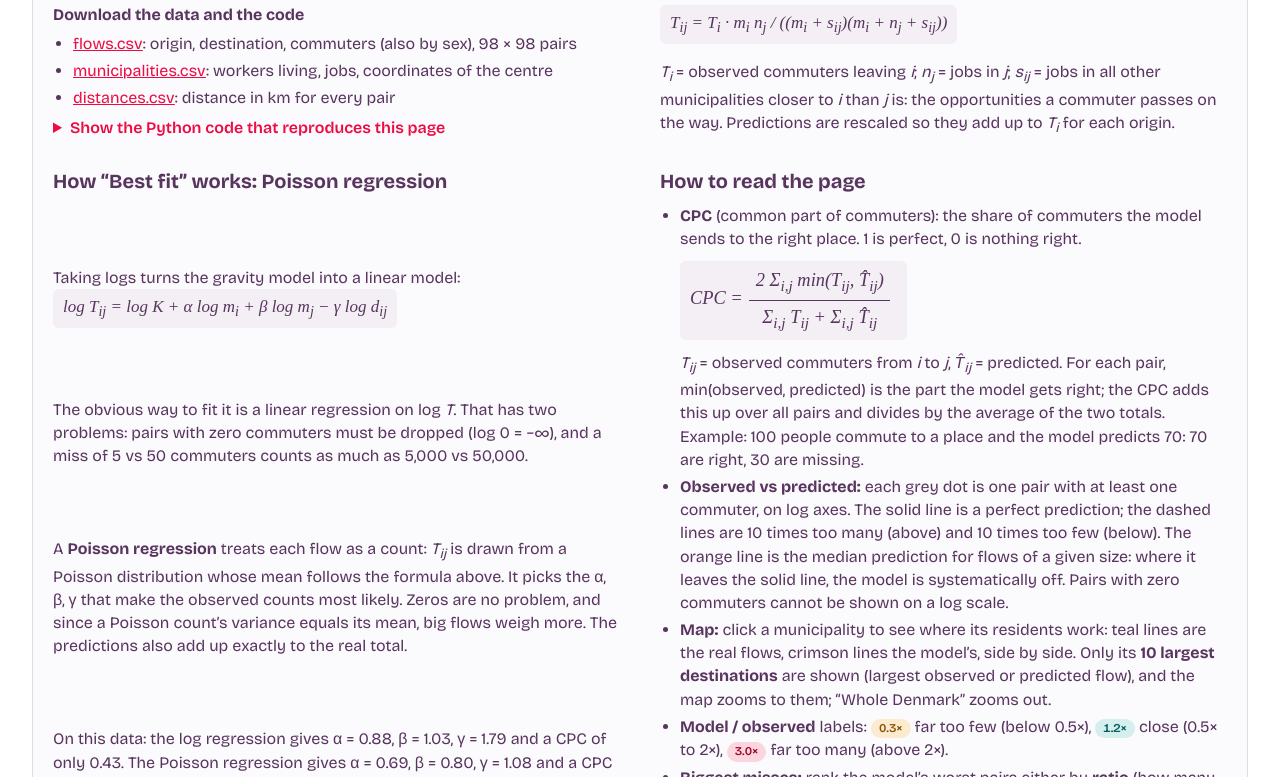
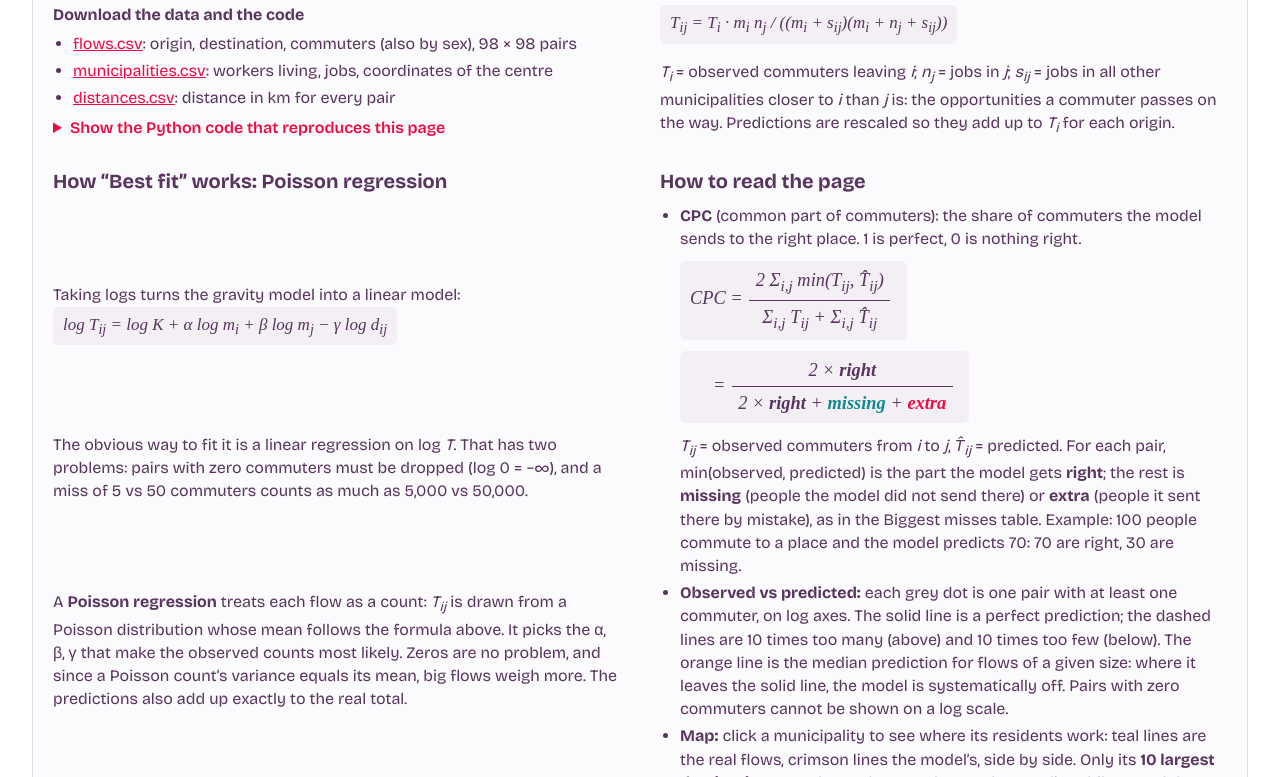
Before and after one commit to lalessan/mobility-models, a plain HTML site: page playground/index.html in a window 1280 px wide. Shown: the part 596-1373 px from the top of the page. Drawn offline with nearby package versions, Linux system fonts and the light colour scheme.

Commit message:
CPC formula with right / missing / extra in colour
Co-Authored-By: Claude Opus 5.5 <noreply@anthropic.com>
Claude-Session: https://claude.ai/code/session_0172cWaCkUGzi51sVetaQ63A

```diff
--- a/playground/index.html
+++ b/playground/index.html
@@ -378,7 +378,8 @@ print(&#x27;Gravity predicts far too many:&#x27;); display(too_many)
         <ul>
           <li><b>CPC</b> (common part of commuters): the share of commuters the model sends to the right place. 1 is perfect, 0 is nothing right.
             <span class="eq eqblock">CPC =<span class="frac"><span>2 Σ<sub>i,j</sub> min(T<sub>ij</sub>, T̂<sub>ij</sub>)</span><span>Σ<sub>i,j</sub> T<sub>ij</sub> + Σ<sub>i,j</sub> T̂<sub>ij</sub></span></span></span>
-            <i>T<sub>ij</sub></i> = observed commuters from <i>i</i> to <i>j</i>, <i>T̂<sub>ij</sub></i> = predicted. For each pair, min(observed, predicted) is the part the model gets right; the CPC adds this up over all pairs and divides by the average of the two totals. Example: 100 people commute to a place and the model predicts 70: 70 are right, 30 are missing.</li>
+            <span class="eq eqblock">&nbsp;&nbsp;&nbsp;&nbsp;&nbsp;=<span class="frac"><span>2 × <b style="color:#58355E">right</b></span><span>2 × <b style="color:#58355E">right</b> + <b style="color:#0F8B8D">missing</b> + <b style="color:#EC0B43">extra</b></span></span></span>
+            <i>T<sub>ij</sub></i> = observed commuters from <i>i</i> to <i>j</i>, <i>T̂<sub>ij</sub></i> = predicted. For each pair, min(observed, predicted) is the part the model gets <b>right</b>; the rest is <b>missing</b> (people the model did not send there) or <b>extra</b> (people it sent there by mistake), as in the Biggest misses table. Example: 100 people commute to a place and the model predicts 70: 70 are right, 30 are missing.</li>
           <li><b>Observed vs predicted:</b> each grey dot is one pair with at least one commuter, on log axes. The solid line is a perfect prediction; the dashed lines are 10 times too many (above) and 10 times too few (below). The orange line is the median prediction for flows of a given size: where it leaves the solid line, the model is systematically off. Pairs with zero commuters cannot be shown on a log scale.</li>
           <li><b>Map:</b> click a municipality to see where its residents work: teal lines are the real flows, crimson lines the model’s, side by side. Only its <b>10 largest destinations</b> are shown (largest observed or predicted flow), and the map zooms to them; “Whole Denmark” zooms out.</li>
           <li><b>Model / observed</b> labels: <span class="chip low">0.3×</span> far too few (below 0.5×), <span class="chip ok">1.2×</span> close (0.5× to 2×), <span class="chip high">3.0×</span> far too many (above 2×).</li>
```
Also changed, not shown: 2 other files.
